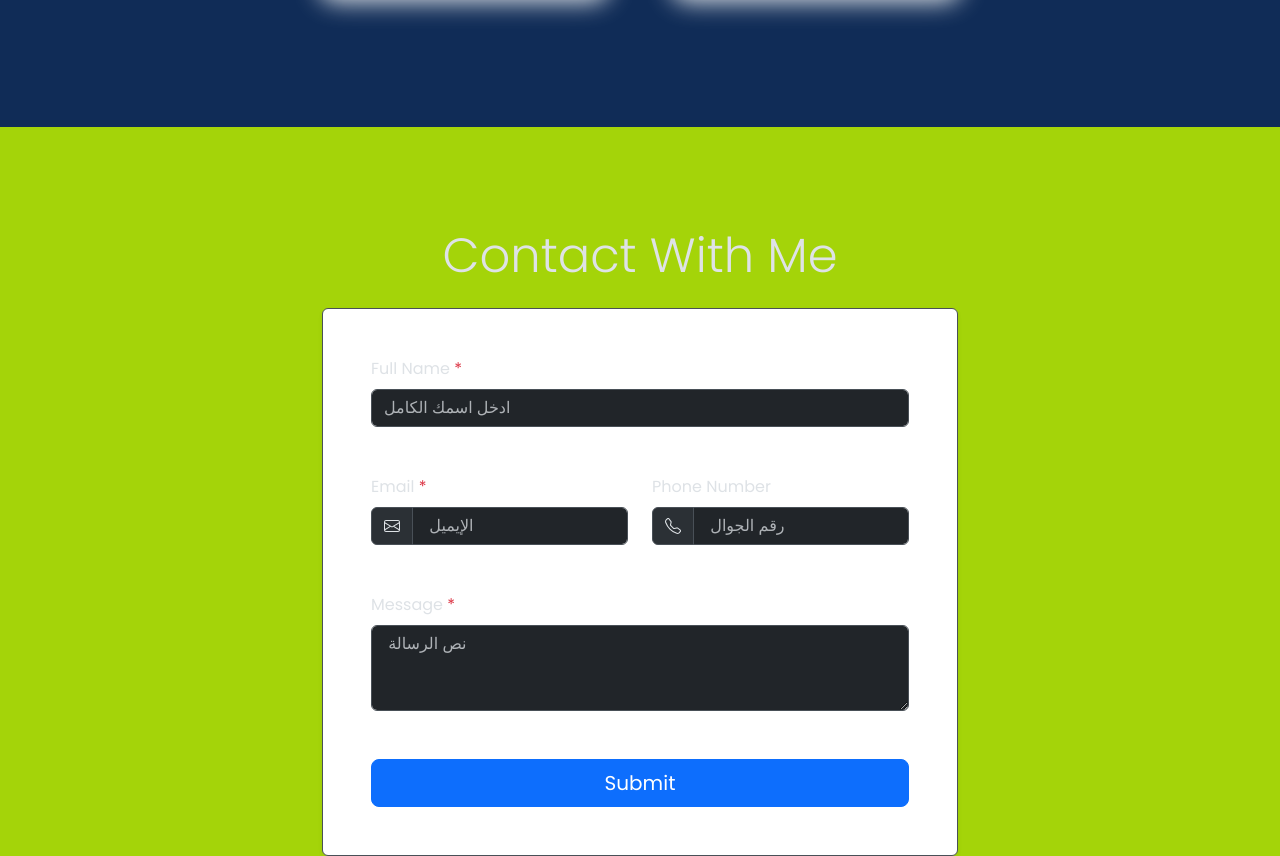
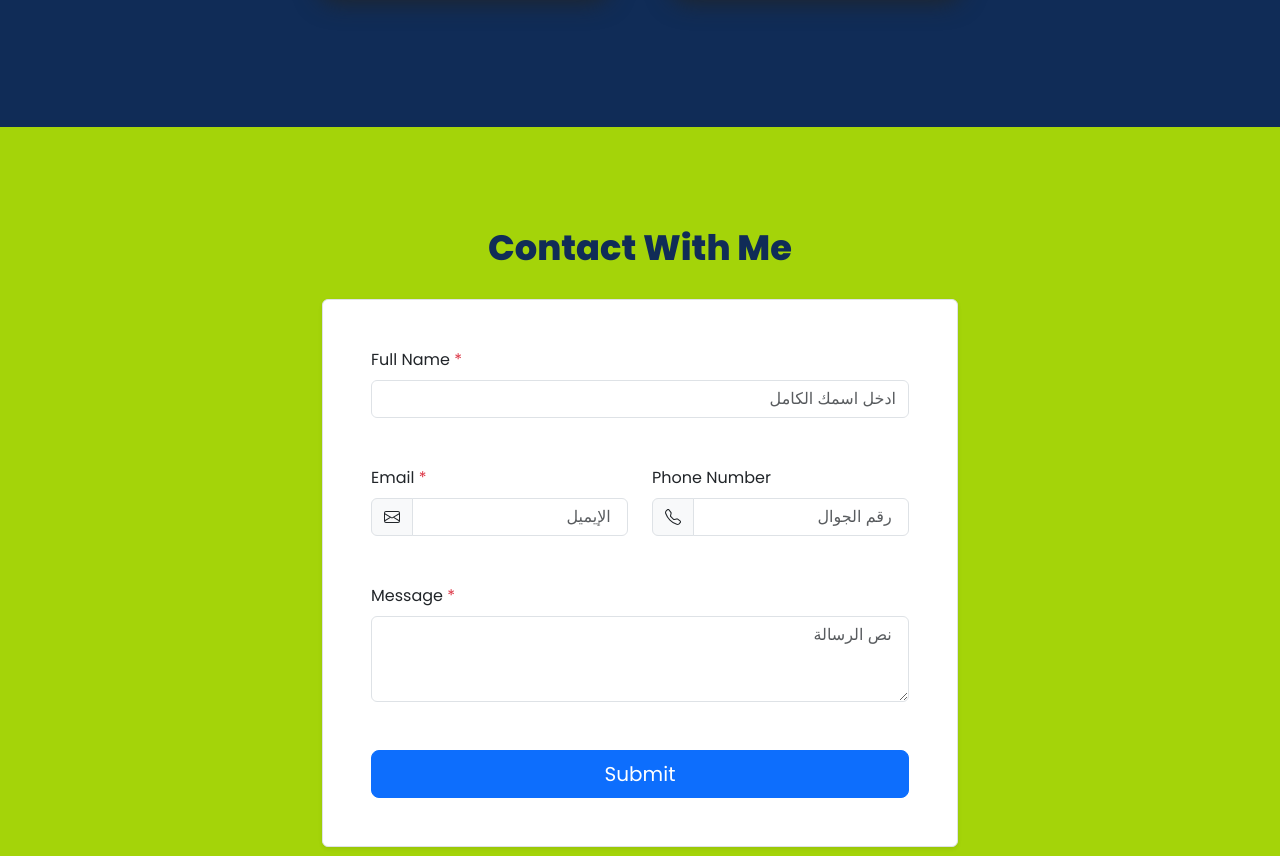
Before and after one commit to mhmdK11/CV, a plain HTML site: page index.html in a window 1280 px wide. Shown: the part 2329-3185 px from the top of the page. Drawn offline with nearby package versions, Linux system fonts and the light colour scheme.

Commit message:
edit the arabic words

```diff
--- a/css/style.css
+++ b/css/style.css
@@ -164,6 +164,14 @@ span{
 
 .contact{
     background-color: #a4d409;
+}
+
+.contact h2{
+    color: #102C57;
+}
+
+::placeholder{
+    text-align: end;
 }
 
 
--- a/index.html
+++ b/index.html
@@ -1,5 +1,5 @@
 <!DOCTYPE html>
-<html lang="en" data-bs-theme="dark">
+<html lang="en">
     <head>
         <meta charset="UTF-8">
         <meta name="viewport" content="width=device-width, initial-scale=1.0">
@@ -86,7 +86,7 @@
             <div class="container">
                 <div class="row justify-content-md-center">
                   <div class="col-12 col-md-10 col-lg-8 col-xl-7 col-xxl-6">
-                    <h2 class="mb-4 display-5 text-center">Contact With Me</h2>
+                    <h2 class="title">Contact With Me</h2>
 
                   </div>
                 </div>
```
